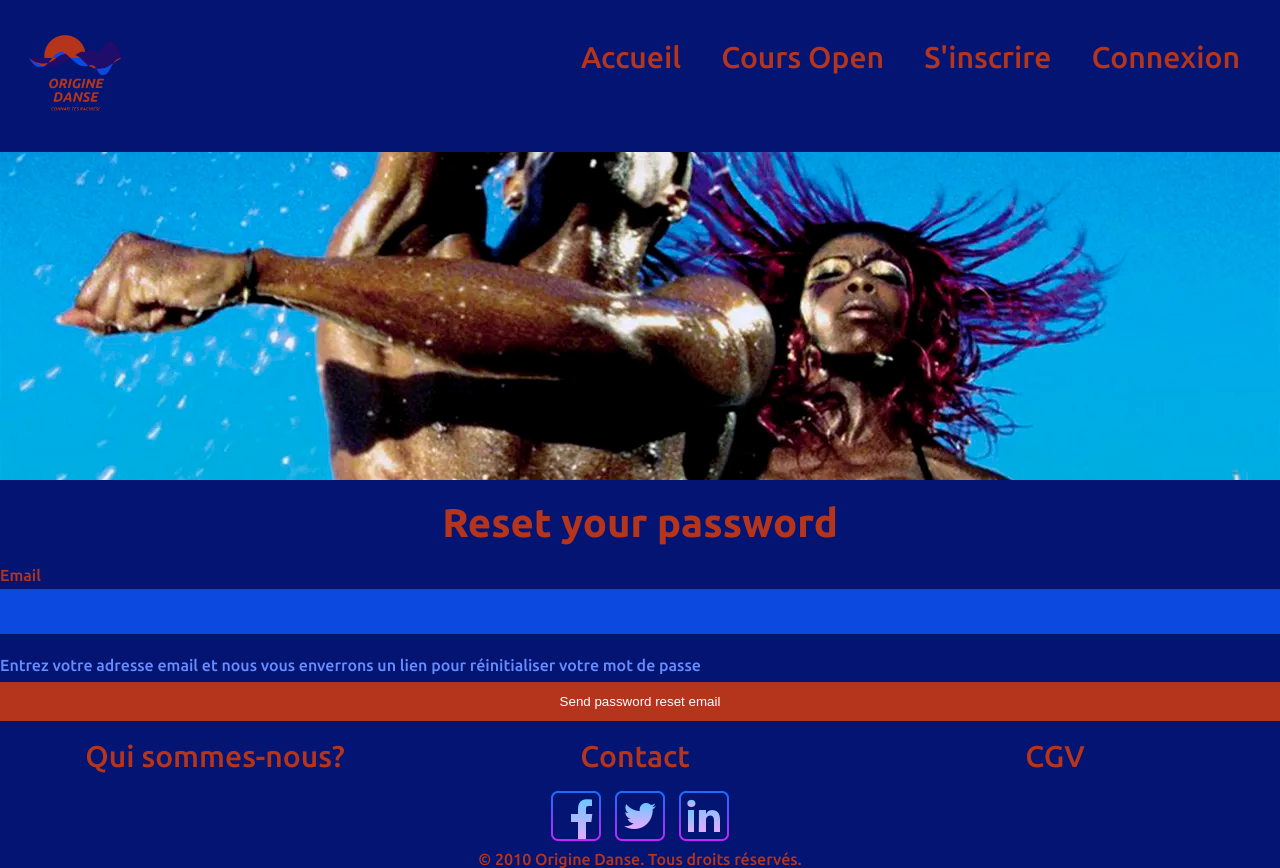
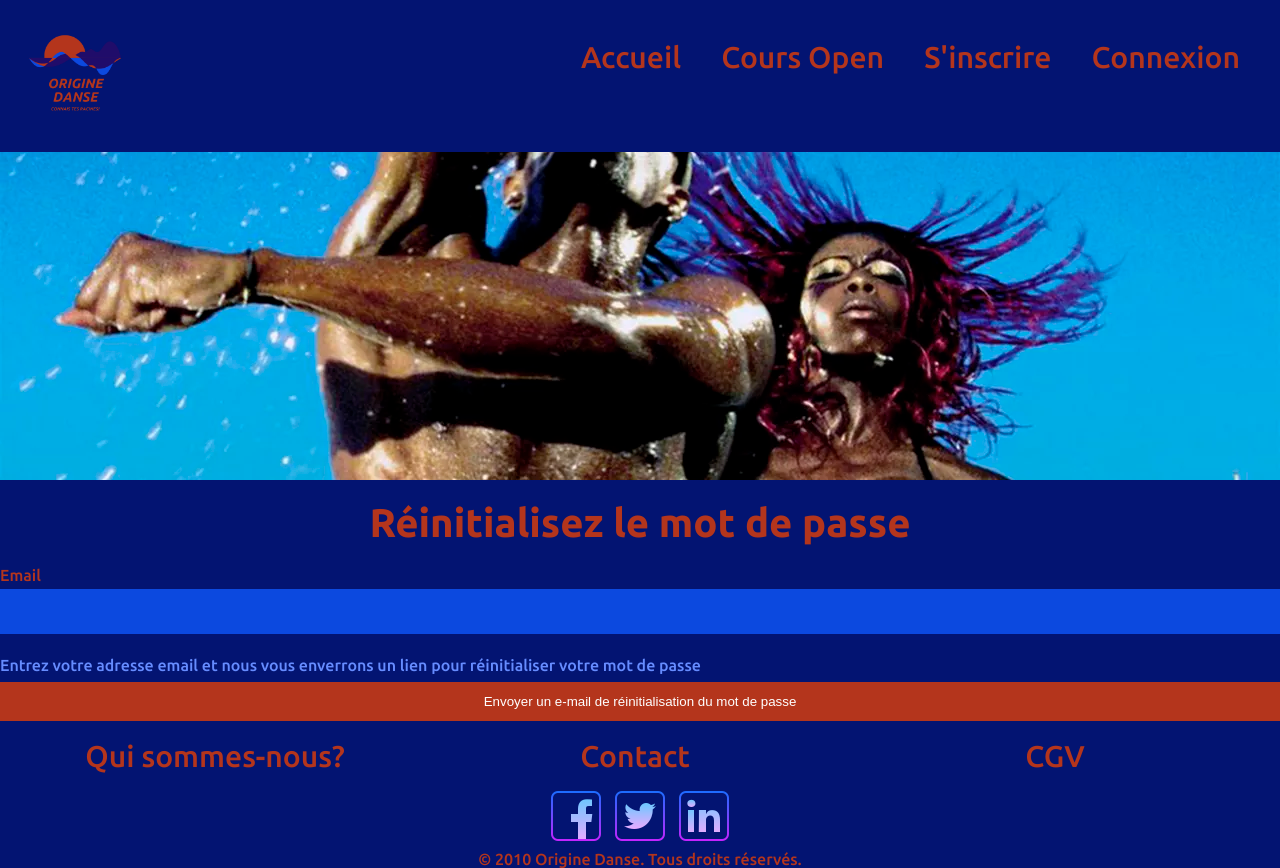
Before and after one commit to Seasonbrucelee/originedanse_symfony, a Symfony app: template templates/reset_password/request.html.twig in a window 1280 px wide. Run offline with Twig, Linux system fonts and the light colour scheme; the template is opened without the code that fills it, so the values that code supplies are empty; form fields are guessed from the names that the template uses; some libraries are stand-ins or nearby versions.

Commit message:
modification template reset_password

```diff
--- a/templates/reset_password/request.html.twig
+++ b/templates/reset_password/request.html.twig
@@ -1,12 +1,12 @@
 {% extends 'originedanse.html.twig' %}
 
-{% block title %}Reset your password{% endblock %}
+{% block title %}Réinitialisez le mot de passe{% endblock %}
 
 {% block body %}
     {% for flash_error in app.flashes('reset_password_error') %}
         <div class="alert alert-danger" role="alert">{{ flash_error }}</div>
     {% endfor %}
-    <h1>Reset your password</h1>
+    <h1>Réinitialisez le mot de passe</h1>
 
     {{ form_start(requestForm) }}
         {{ form_row(requestForm.email) }}
@@ -16,6 +16,6 @@
             </small>
         </div>
 
-        <button class="btn btn-primary">Send password reset email</button>
+        <button class="btn btn-primary">Envoyer un e-mail de réinitialisation du mot de passe</button>
     {{ form_end(requestForm) }}
 {% endblock %}
--- a/templates/reset_password/reset.html.twig
+++ b/templates/reset_password/reset.html.twig
@@ -1,12 +1,12 @@
 {% extends 'originedanse.html.twig' %}
 
-{% block title %}Reset your password{% endblock %}
+{% block title %}réinitialisez votre mot de passe{% endblock %}
 
 {% block body %}
-    <h1>Reset your password</h1>
+    <h1>Réinitialisez votre mot de passe</h1>
 
     {{ form_start(resetForm) }}
         {{ form_row(resetForm.plainPassword) }}
-        <button class="btn btn-primary">Reset password</button>
+        <button class="btn btn-primary">Réinitialiser le mot de passe</button>
     {{ form_end(resetForm) }}
 {% endblock %}
```
Also changed, not shown: templates/reset_password/check_email.html.twig (+4 -4 lines).
